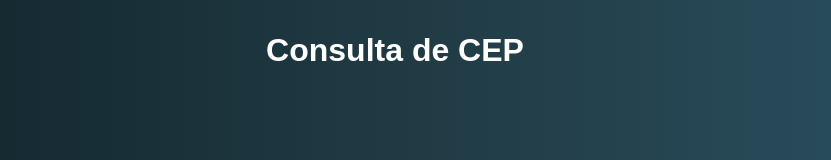
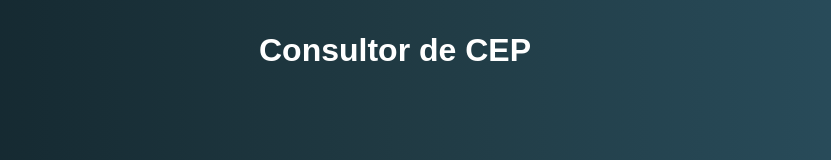
Before and after one commit to samuelcolares/consultorDeCep, a plain HTML site: page index.html in a window 1280 px wide. Shown: the top 160 px of the page, without its empty margins (245-1076 px from the left). Drawn offline with Linux system fonts and the light colour scheme.

Commit message:
Update index.html

```diff
--- a/index.html
+++ b/index.html
@@ -10,7 +10,7 @@
 
 </head>
 <body>
-    <h1>Consulta de CEP</h1>
+    <h1>Consultor de CEP</h1>
     <form method="get" action=".">
         <label>Cep:
         <input name="cep" type="number" id="cepInput"></label>
```
